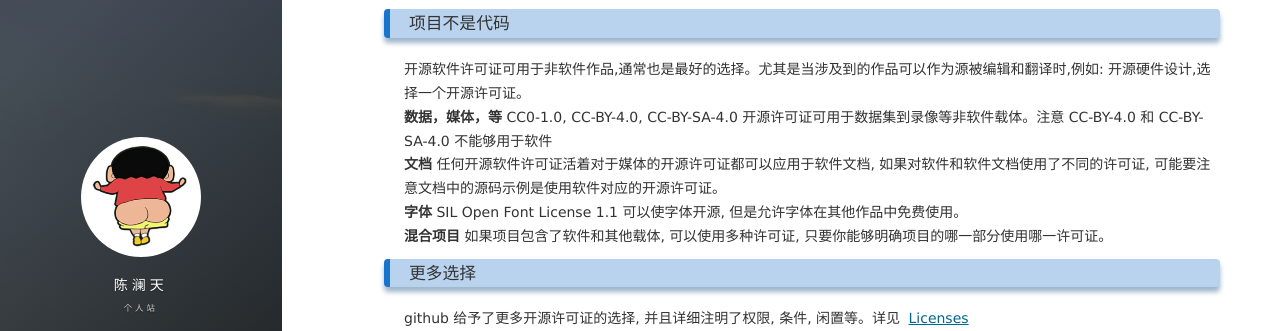
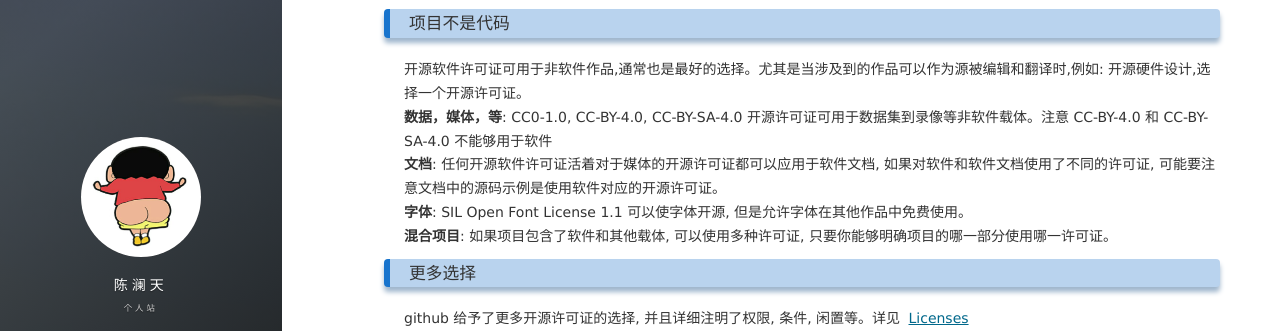
Before and after one commit to loupipalien/loupipalien.github.io, a Jekyll site: the page built from _posts/2017-10-04-how-to-choose-an-open-source-license-on-github.md, in a window 1280 px wide and 900 px high, scrolled down 336 px. Shown: the part 151-482 px from the top of the window. Built offline with Jekyll 4.4.1, drawn with Linux system fonts in a browser that asks for light colours; nearby versions of some CDN libraries; comment, search, counter and statistics services are not loaded.

Commit message:
排版头大

```diff
--- a/_posts/2017-10-04-how-to-choose-an-open-source-license-on-github.md
+++ b/_posts/2017-10-04-how-to-choose-an-open-source-license-on-github.md
@@ -17,14 +17,10 @@
 使用该许可证的项目：Bash, GIMP, Privacy Badger
 ### 项目不是代码
 开源软件许可证可用于非软件作品,通常也是最好的选择。尤其是当涉及到的作品可以作为源被编辑和翻译时,例如: 开源硬件设计,选择一个开源许可证。
-**数据，媒体，等**
-CC0-1.0, CC-BY-4.0, CC-BY-SA-4.0 开源许可证可用于数据集到录像等非软件载体。注意 CC-BY-4.0 和 CC-BY-SA-4.0 不能够用于软件
-**文档**
-任何开源软件许可证活着对于媒体的开源许可证都可以应用于软件文档, 如果对软件和软件文档使用了不同的许可证, 可能要注意文档中的源码示例是使用软件对应的开源许可证。
-**字体**
-SIL Open Font License 1.1 可以使字体开源, 但是允许字体在其他作品中免费使用。
-**混合项目**
-如果项目包含了软件和其他载体, 可以使用多种许可证, 只要你能够明确项目的哪一部分使用哪一许可证。
+**数据，媒体，等**: CC0-1.0, CC-BY-4.0, CC-BY-SA-4.0 开源许可证可用于数据集到录像等非软件载体。注意 CC-BY-4.0 和 CC-BY-SA-4.0 不能够用于软件
+**文档**: 任何开源软件许可证活着对于媒体的开源许可证都可以应用于软件文档, 如果对软件和软件文档使用了不同的许可证, 可能要注意文档中的源码示例是使用软件对应的开源许可证。
+**字体**: SIL Open Font License 1.1 可以使字体开源, 但是允许字体在其他作品中免费使用。
+**混合项目**: 如果项目包含了软件和其他载体, 可以使用多种许可证, 只要你能够明确项目的哪一部分使用哪一许可证。
 ### 更多选择
 github 给予了更多开源许可证的选择, 并且详细注明了权限, 条件, 闲置等。详见 [Licenses](https://choosealicense.com/licenses/)
 ### 无许可证
```
